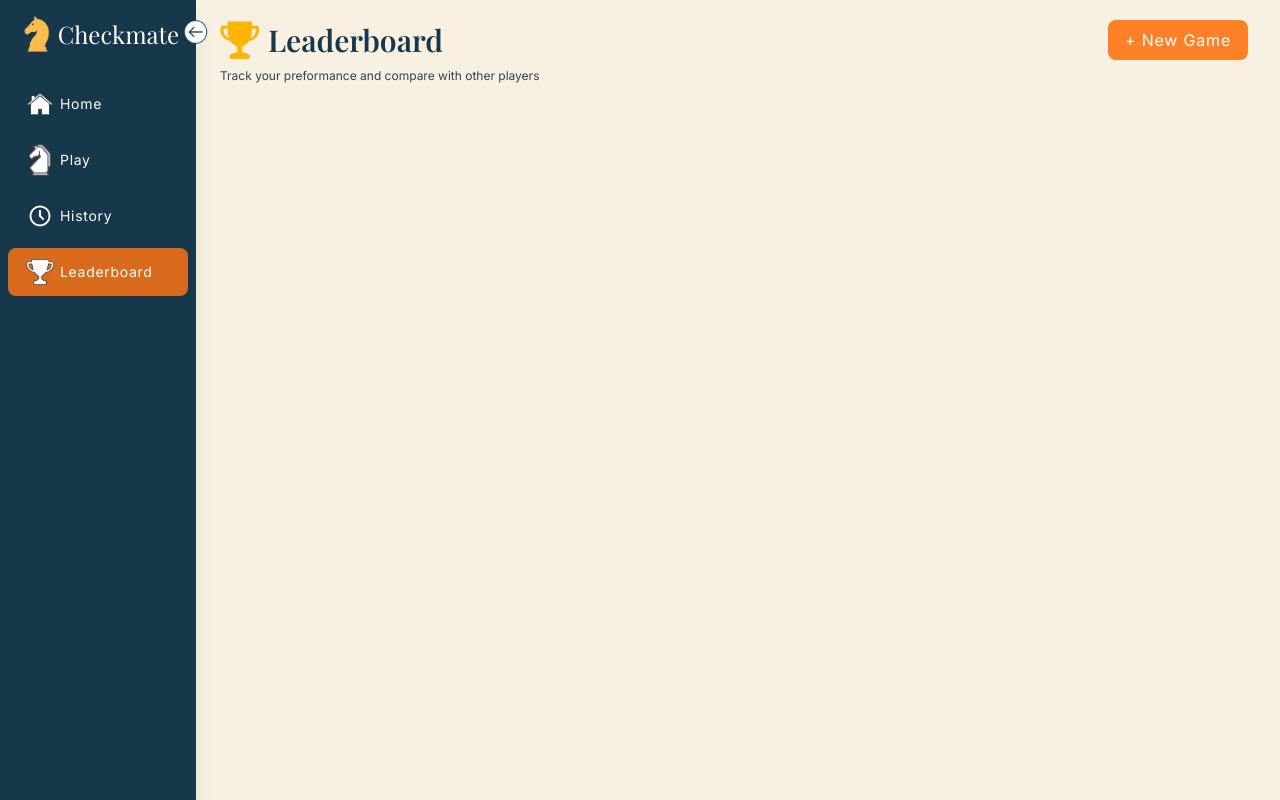
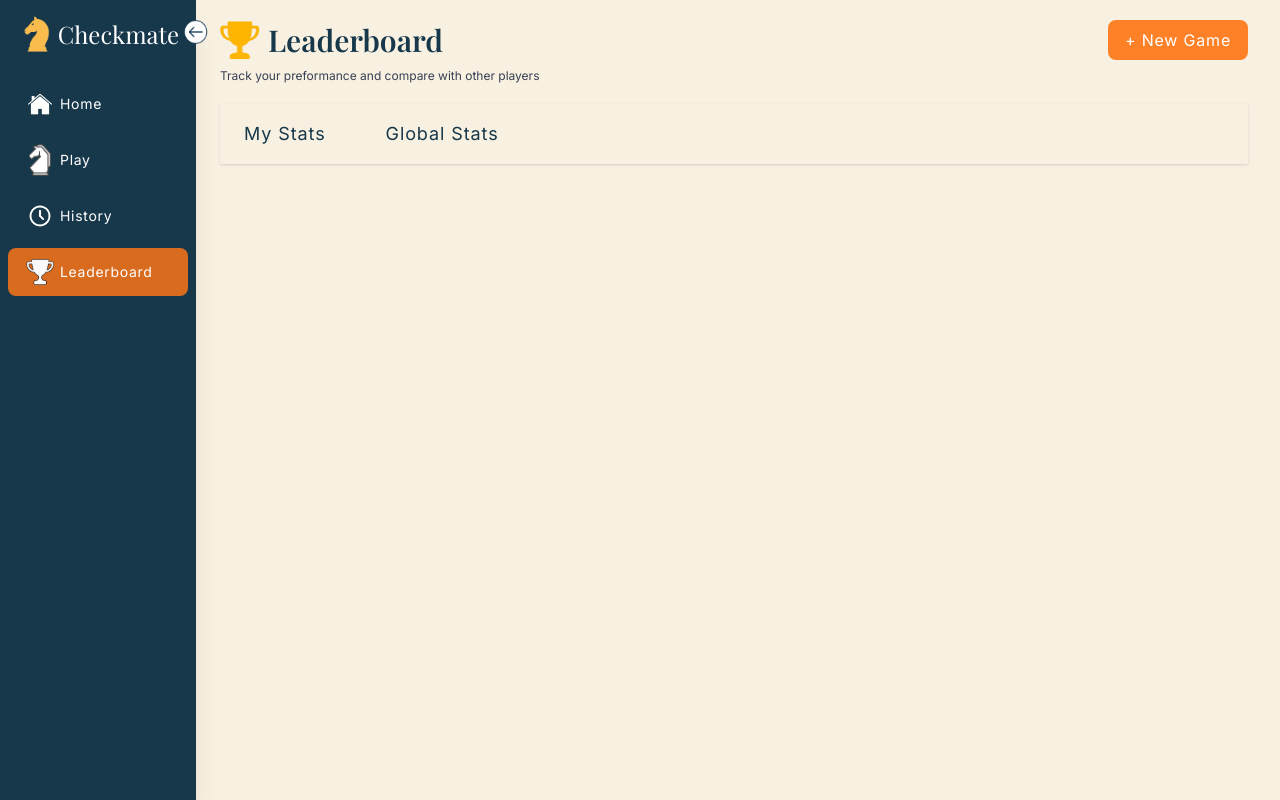
Before and after one commit to rameenali19/Chess-Game, a React (Vite) app: page /leaderboard in a window 1280 px wide. Built offline with nearby package versions, Linux system fonts and the light colour scheme; no server answers.

Commit message:
styling LeaderboardNavbar

```diff
--- a/src/components/LeaderboardNavbar.jsx
+++ b/src/components/LeaderboardNavbar.jsx
@@ -1,4 +1,45 @@
-function LeaderboardNavbar() {
+import { useState } from "react";
+import Button from "./Button";
 
+function LeaderboardNavbar({ setStatus }) {
+  const [selected, setSelected] = useState(null)
+  const filter = [
+    {
+      text: "My Stats",
+      status: "myStats"
+    },
+    {
+      text: "Global Stats",
+      status: "globalStats"
+    }
+  ]
+  return (
+    <nav className="font-inter text-xs text-[#17384A] shadow-sm border-b-[#E8DCC7] px-6
+     h-15 flex items-center justify-start gap-15">
+      {
+        filter.map((button) => {
+          return (
+            <Button
+              key={button.status}
+              text={button.text}
+              variant="outline"
+              textSize="large"
+              fontWeight="normal"
+              onClick={() => {
+                setStatus(button.status)
+                setSelected(button.status)
+              }}
+              className={
+                selected === button.status ?
+                  "underline decoration-2 decoration-amber-600 underline-offset-4 text-amber-600"
+                  : ""
+              }
+            />
+          )
+        })
+      }
+
+    </nav>
+  )
 }
 export default LeaderboardNavbar;
--- a/src/pages/LeaderboardPage.jsx
+++ b/src/pages/LeaderboardPage.jsx
@@ -4,14 +4,14 @@ import LeaderboardNavbar from "../components/LeaderboardNavbar";
 import MyStats from "../components/MyStats";
 
 function LeaderboardPage() {
-  const [fiter, setFilter] = useState(null)
+  const [status, setStatus] = useState(null)
   return (
     <main className="page flex gap-5 flex-col px-8 mb-2">
 
       <LeaderboardHeader />
 
       <LeaderboardNavbar
-        setFilter={setFilter}
+        setStatus={setStatus}
       />
 
     </main>
```
